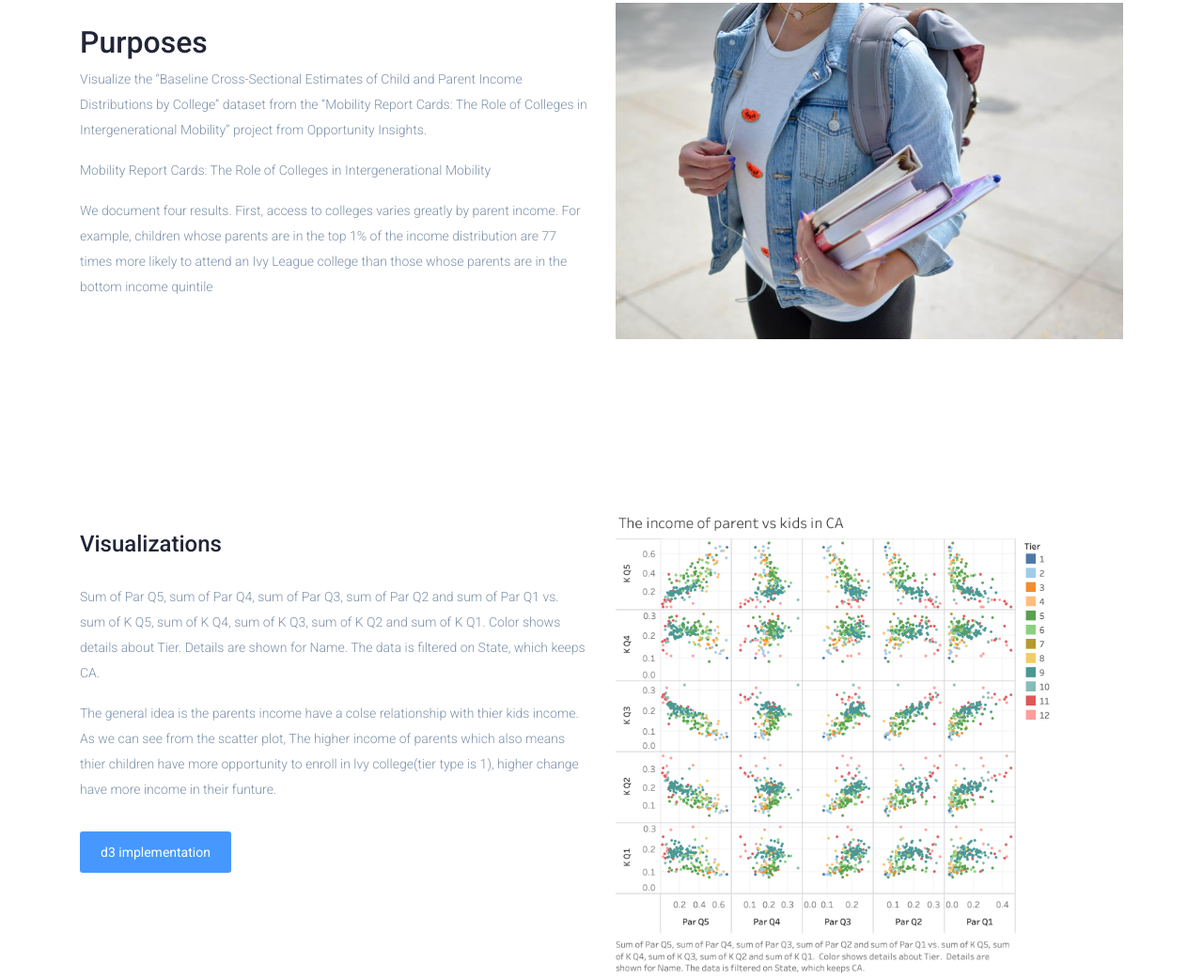
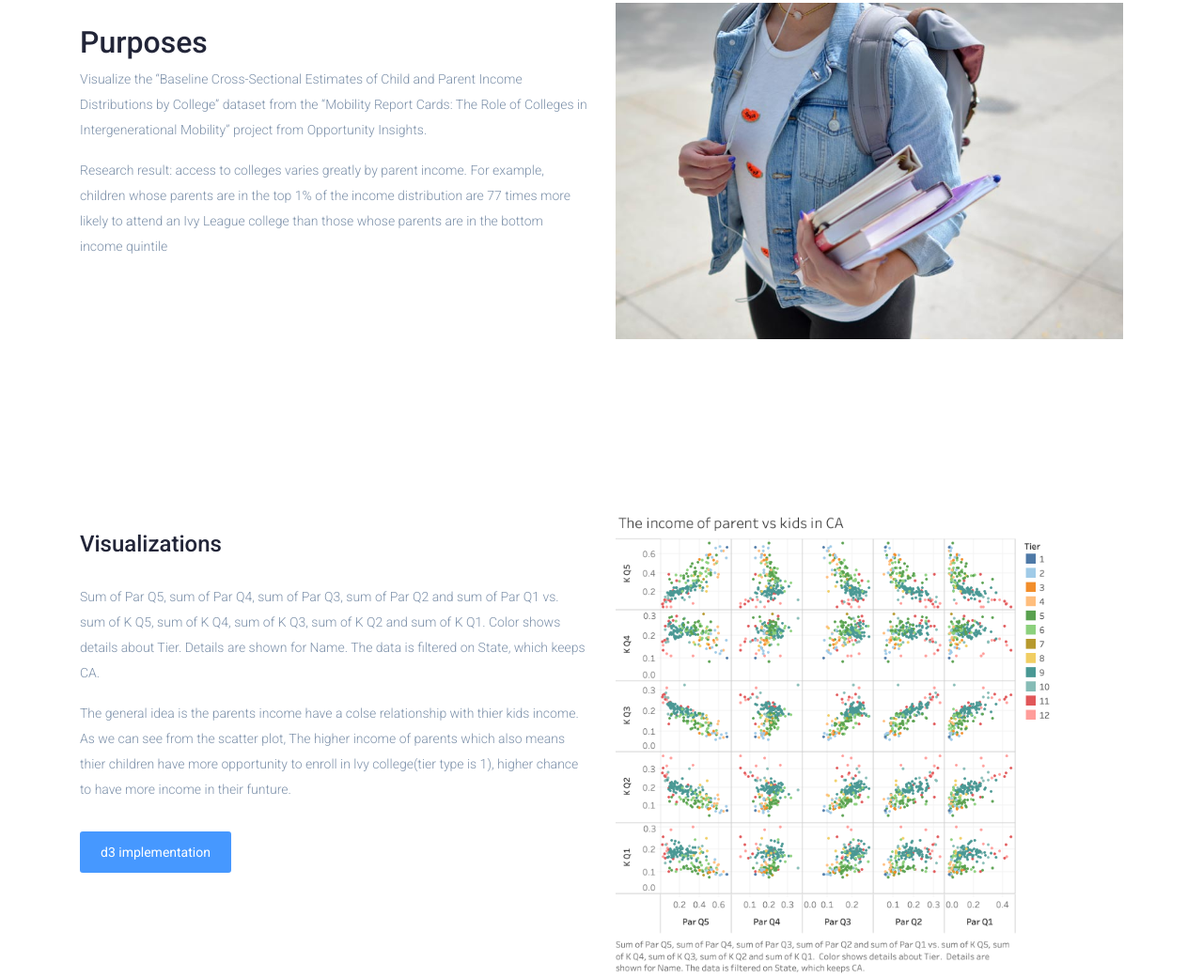
Before and after one commit to usf-cs360-spring2020/homework2-cj-luo, a plain HTML site: page index.html in a window 1280 px wide. Shown: the part 887-1928 px from the top of the page at 94% size. Drawn offline with nearby package versions, Linux system fonts and the light colour scheme.

Commit message:
fix typo

```diff
--- a/index.html
+++ b/index.html
@@ -73,8 +73,7 @@
 									<h2>Purposes</h2>
 									<p>Visualize the “Baseline Cross-Sectional Estimates of Child and Parent Income Distributions by College” dataset from the “Mobility Report Cards: The Role of Colleges in Intergenerational Mobility” project from Opportunity Insights.</b> </p>
                   <!-- <h2>The Data scouce<h2> -->
-                  <p>Mobility Report Cards: The Role of Colleges in Intergenerational Mobility</p>
-                  <p>We  document  four  results.   First, access  to  colleges  varies  greatly  by  parent  income.   For  example,  children  whose  parents  are in  the  top  1%  of  the  income  distribution  are  77  times  more  likely  to  attend  an  Ivy  League college than those whose parents are in the bottom income quintile</p>
+                  <p>Research result: access  to  colleges  varies  greatly  by  parent  income.   For  example,  children  whose  parents  are in  the  top  1%  of  the  income  distribution  are  77  times  more  likely  to  attend  an  Ivy  League college than those whose parents are in the bottom income quintile</p>
 								</div>
 							</div>
 							<div class="col-md-6">
@@ -94,7 +93,7 @@
 									<h3>Visualizations</h3>
                   <p>Sum of Par Q5, sum of Par Q4, sum of Par Q3, sum of Par Q2 and sum of Par Q1 vs. sum of K Q5, sum of K Q4, sum of K Q3, sum of K Q2 and sum of K Q1.  Color shows details about Tier.  Details are shown for Name. The data is filtered on State, which keeps CA.
 </p>
-                  <p>The general idea is the parents income have a colse relationship with thier kids income. As we can see from the scatter plot, The higher income of parents which also means thier children have more opportunity to enroll in lvy college(tier type is 1), higher change have more income in their funture.</p>
+                  <p>The general idea is the parents income have a colse relationship with thier kids income. As we can see from the scatter plot, The higher income of parents which also means thier children have more opportunity to enroll in lvy college(tier type is 1), higher chance to have more income in their funture.</p>
 									<a href="scatter-d3.html" class="button">d3 implementation</a>
 								</div>
 							</div>
```
